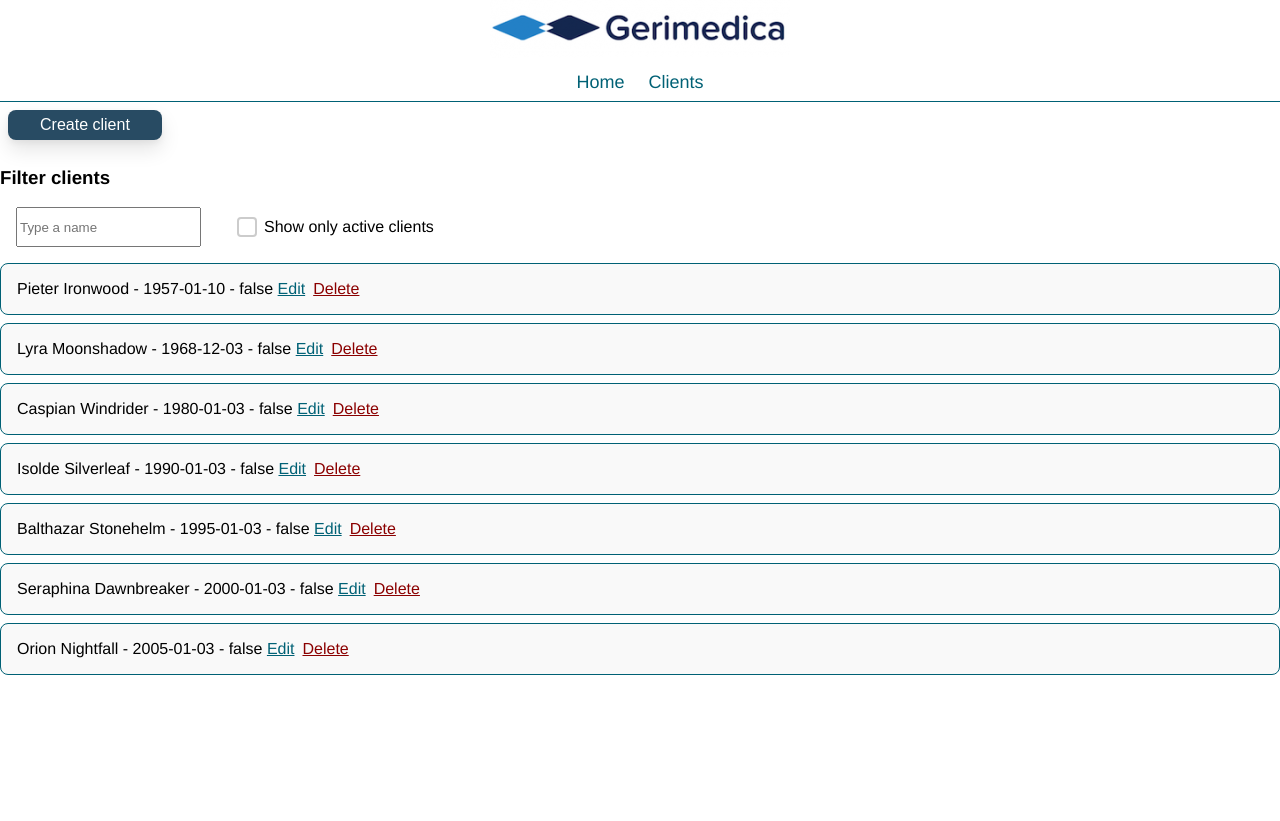
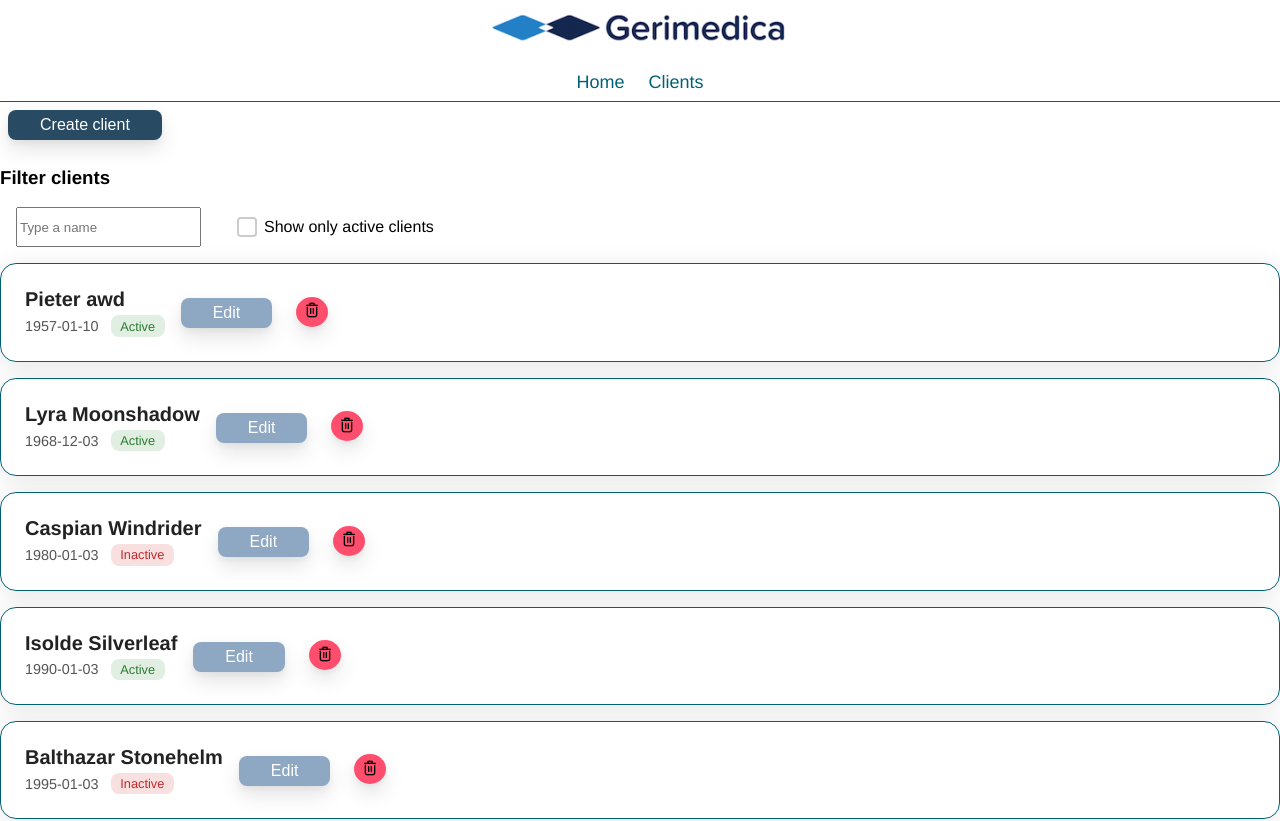
Before and after one commit to Ayronna/FrontendAngular, an Angular app: page /clients in a window 1280 px wide. Shown: the top 821 px of the page. Before the commit the page ends 800 px from the top, so only its background shows below. Built offline with nearby package versions, Linux system fonts and the light colour scheme; data requests are answered from the project's data file.

Commit message:
Active state and Validation
Fixes displaying if a client is active or not.
Added validation to Edit Client.
Also added some styling to the client list.

```diff
--- a/database/db.json
+++ b/database/db.json
@@ -3,9 +3,9 @@
     {
       "id": "2",
       "firstName": "Pieter",
-      "lastName": "Ironwood",
+      "lastName": "awd",
       "birthdate": "1957-01-10",
-      "isActive": false
+      "isActive": true
     },
     {
       "id": "3",
--- a/src/app/clients.component.ts
+++ b/src/app/clients.component.ts
@@ -19,7 +19,6 @@ import { debounceTime, distinctUntilChanged } from "rxjs/operators";
     ></new-client-form>
 
     <div class="clients">
-      <!-- use the new standalone filter component -->
       <client-filter
         [filterText]="filterText"
         [filterActive]="filterActive"
@@ -27,30 +26,12 @@ import { debounceTime, distinctUntilChanged } from "rxjs/operators";
         (activeChange)="onActiveChanged($event)"
       ></client-filter>
 
-      <div class="client-card" *ngFor="let client of filteredClients">
-        <div *ngIf="editingClientId !== client.id">
-          <span>
-            {{ client.firstName }} {{ client.lastName }} -
-            {{ client.birthdate }} - {{ client.isActive }}
-          </span>
-          <span>
-            <a (click)="startEdit(client)" style="cursor:pointer">Edit</a>
-            <a (click)="deleteClient(client)" style="padding-left: 8px; cursor:pointer; color:darkred">Delete</a>
-          </span>
-        </div>
-
-        <div *ngIf="editingClientId === client.id" style="display:flex; gap:8px; align-items:center; flex-wrap:wrap">
-          <input type="text" [(ngModel)]="editClientCopy.firstName" />
-          <input type="text" [(ngModel)]="editClientCopy.lastName" />
-          <input type="date" [(ngModel)]="editClientCopy.birthdate" />
-          <label style="display:flex; align-items:center; gap:8px">
-            <input type="checkbox" [(ngModel)]="editClientCopy.isActive" />
-            Active
-          </label>
-          <button (click)="saveEdit()">Save</button>
-          <button (click)="cancelEdit()" style="margin-left:4px">Cancel</button>
-        </div>
-      </div>
+      <client-card
+        *ngFor="let client of filteredClients"
+        [client]="client"
+        (save)="handleSave($event)"
+        (remove)="deleteClient($event)"
+      ></client-card>
     </div>
   `,
   standalone: false,
@@ -68,9 +49,6 @@ export class ClientsComponent {
   filteredClients: any[] = [];
   filterText: string = "";
   filterActive: boolean = false;
-
-  editingClientId: number | null = null;
-  editClientCopy: any = {};
 
   clientService;
 
@@ -95,7 +73,7 @@ export class ClientsComponent {
           ? data.map((c: any) => ({
               ...c,
               id: c.id != null && !isNaN(Number(c.id)) ? Number(c.id) : c.id,
-              isActive: c.isActive === true,
+              isActive: this.parseBoolean(c.isActive),
             }))
           : [];
 
@@ -108,6 +86,11 @@ export class ClientsComponent {
         this.filteredClients = [];
       }
     );
+  }
+
+  private parseBoolean(value: any): boolean {
+    if (value === true || value === "true" || value === 1 || value === "1") return true;
+    return false;
   }
 
   private applyLocalNameFilter(name: string) {
@@ -139,27 +122,15 @@ export class ClientsComponent {
     });
   }
 
-  startEdit(client: any) {
-    this.editingClientId = client.id;
-    this.editClientCopy = { ...client };
-  }
-
-  saveEdit() {
-    if (this.editingClientId == null) return;
-    this.clientService.updateClient(this.editingClientId, this.editClientCopy).subscribe(() => {
-      this.editingClientId = null;
-      this.editClientCopy = {};
+  handleSave(updatedClient: any) {
+    if (!updatedClient || updatedClient.id == null) return;
+    this.clientService.updateClient(updatedClient.id, updatedClient).subscribe(() => {
       this.loadFromServer();
     });
   }
 
-  cancelEdit() {
-    this.editingClientId = null;
-    this.editClientCopy = {};
-  }
-
   deleteClient(client: any) {
-    if (!confirm(`Delete client ${client.firstName} ${client.lastName}?`)) return;
+    if (!client || client.id == null) return;
     this.clientService.deleteClient(client.id).subscribe(() => {
       this.loadFromServer();
     });
--- /dev/null
+++ b/src/app/molecules/client-card.component.ts
@@ -0,0 +1,142 @@
+import { Component, Input, Output, EventEmitter } from '@angular/core';
+import { CommonModule } from '@angular/common';
+import { FormsModule, NgForm } from '@angular/forms';
+import { ButtonComponent } from '../atoms/button.component';
+import {
+    showErrors as showErrorsHelper,
+    hasError as hasErrorHelper,
+    validationMessages,
+} from '../shared/validation-helpers';
+
+@Component({
+    selector: 'client-card',
+    standalone: true,
+    imports: [CommonModule, FormsModule, ButtonComponent],
+    template: `
+<div class="client-card">
+  <ng-container *ngIf="!editing; else editTemplate">
+    <div class="client-view">
+      <div class="client-info">
+        <div class="client-name">{{ client.firstName }} {{ client.lastName }}</div>
+        <div class="client-meta">
+          <span>{{ client.birthdate }}</span>
+          <span class="status" [class.active]="client.isActive" [class.inactive]="!client.isActive">
+            {{ client.isActive ? 'Active' : 'Inactive' }}
+          </span>
+        </div>
+      </div>
+
+      <div class="client-actions">
+        <app-button type="button" variant="secondary" (clicked)="startEdit()">Edit</app-button>
+        <app-button type="button" variant="delete" (clicked)="confirmDelete()"></app-button>
+      </div>
+    </div>
+  </ng-container>
+
+  <ng-template #editTemplate>
+    <form #editForm="ngForm" (ngSubmit)="handleSave(editForm)" class="client-edit-form" novalidate>
+      <div class="client-edit">
+        <ng-container *ngFor="let field of fields">
+          <div class="field">
+            <label [for]="field.name">{{ field.placeholder }}</label>
+            <input
+              [id]="field.name"
+              [name]="field.name"
+              [type]="field.type || 'text'"
+              [placeholder]="field.placeholder"
+              [(ngModel)]="editCopy[field.name]"
+              required
+              [attr.max]="field.type === 'date' ? maxDate : null"
+              #ctrl="ngModel"
+            />
+            <div class="error"
+              *ngIf="showErrors(ctrl, submitted) ||
+                     (submitted && field.name === 'birthdate' && isBirthdateInFuture(editCopy.birthdate))">
+              <div *ngIf="hasError(ctrl, 'required')">
+                {{ getValidationMessage(field.name, 'required') }}
+              </div>
+              <div *ngIf="field.name === 'birthdate' && isBirthdateInFuture(editCopy.birthdate)">
+                {{ futureDateMessage }}
+              </div>
+            </div>
+          </div>
+        </ng-container>
+
+        <label class="active-label">
+          <input type="checkbox" [(ngModel)]="editCopy.isActive" name="isActive" />
+          Active
+        </label>
+
+        <div class="actions">
+          <app-button type="submit" variant="edit">Save</app-button>
+          <app-button type="button" variant="secondary" (clicked)="cancelEdit()">Cancel</app-button>
+        </div>
+      </div>
+    </form>
+  </ng-template>
+</div>
+  `,
+})
+export class ClientCardComponent {
+    showErrors = showErrorsHelper;
+    hasError = hasErrorHelper;
+
+    @Input() client: any = {};
+    @Output() save = new EventEmitter<any>();
+    @Output() remove = new EventEmitter<any>();
+
+    editing = false;
+    editCopy: any = {};
+    submitted = false;
+
+    readonly maxDate = new Date().toISOString().split('T')[0];
+    readonly futureDateMessage = 'Birthdate cannot be in the future.';
+
+    fields = [
+        { name: 'firstName', placeholder: 'First name' },
+        { name: 'lastName', placeholder: 'Last name' },
+        { name: 'birthdate', placeholder: 'Birthdate', type: 'date' },
+    ];
+
+    startEdit() {
+        this.editing = true;
+        this.editCopy = { ...this.client };
+        this.submitted = false;
+    }
+
+    handleSave(form?: NgForm) {
+        this.submitted = true;
+        if (!form?.valid || this.isBirthdateInFuture(this.editCopy.birthdate)) return;
+        this.save.emit(this.editCopy);
+        this.resetEditState();
+    }
+
+    cancelEdit() {
+        this.resetEditState();
+    }
+
+    confirmDelete() {
+        if (confirm(`Delete client ${this.client.firstName} ${this.client.lastName}?`)) {
+            this.remove.emit(this.client);
+        }
+    }
+
+    isBirthdateInFuture(birthdate?: string): boolean {
+        if (!birthdate) return false;
+        const b = new Date(birthdate);
+        const today = new Date();
+        b.setHours(0, 0, 0, 0);
+        today.setHours(0, 0, 0, 0);
+        return b > today;
+    }
+
+    getValidationMessage(controlName: string, errorKey: string): string {
+        return validationMessages[controlName]?.[errorKey] ?? '';
+    }
+
+    private resetEditState() {
+        this.editing = false;
+        this.editCopy = {};
+        this.submitted = false;
+    }
+}
--- a/src/app/shared/shared.module.ts
+++ b/src/app/shared/shared.module.ts
@@ -5,6 +5,7 @@ import { FormsModule } from '@angular/forms';
 import { ButtonComponent } from '../atoms/button.component';
 import { NewClientFormComponent } from '../organisms/new-client-form.component';
 import { ClientFilterComponent } from '../organisms/client-filter.component';
+import { ClientCardComponent } from '../molecules/client-card.component';
 
 @NgModule({
   // Standalone components must NOT be declared in an NgModule.
@@ -16,6 +17,7 @@ import { ClientFilterComponent } from '../organisms/client-filter.component';
     ButtonComponent, // import standalone component
     NewClientFormComponent,
     ClientFilterComponent,
+    ClientCardComponent,
   ],
   exports: [
     CommonModule,
@@ -23,6 +25,7 @@ import { ClientFilterComponent } from '../organisms/client-filter.component';
     ButtonComponent, // re-export for consumers of SharedModule
     NewClientFormComponent,
     ClientFilterComponent,
+    ClientCardComponent,
   ],
 })
 export class SharedModule {}
--- a/src/styles.scss
+++ b/src/styles.scss
@@ -51,6 +51,7 @@ a {
 @import 'styles/atoms/button-component.scss';
 
 // Import Molecules
+@import 'styles/molecules/client-card.scss';
 
 // Import Organisms
 @import 'styles/organisms/client-filter.scss';
--- a/src/styles/atoms/button-component.scss
+++ b/src/styles/atoms/button-component.scss
@@ -69,8 +69,8 @@
 
 .app-button--delete {
     align-items: center;
-    background-color: grey;
-    border-radius: 8px;
+    background-color: #ff4d6d;
+    border-radius:50%;
     border-width: 0;
     box-shadow: 0 10px 20px rgba(0, 0, 0, .1),0 3px 6px rgba(0, 0, 0, .05);
     box-sizing: border-box;
@@ -82,7 +82,18 @@
     margin: .5rem;
     outline: none;
     overflow: hidden;
-    padding: 0 32px;
+    padding: 0 8px;
     text-align: center;
     cursor: pointer;
+
+    &::before {
+        content: "";
+        display: inline-block;
+        width: 16px;
+        height: 16px;
+        background-image: url("/deleteIcon.png");
+        background-size: contain;
+        background-repeat: no-repeat;
+        background-position: center;
+    }
 }
--- /dev/null
+++ b/src/styles/molecules/client-card.scss
@@ -0,0 +1,130 @@
+.client-card {
+    background: rgba(255, 255, 255, 0.8);
+    backdrop-filter: blur(8px);
+    border-radius: 16px;
+    box-shadow: 0 4px 24px rgba(0, 0, 0, 0.1);
+    padding: 1.5rem;
+    margin: 1rem 0;
+    transition: all 0.25s ease;
+}
+
+.client-card:hover {
+    transform: translateY(-2px);
+    box-shadow: 0 6px 28px rgba(0, 0, 0, 0.15);
+}
+
+.client-view {
+    display: flex;
+    justify-content: space-between;
+    align-items: center;
+}
+
+.client-info {
+    display: flex;
+    flex-direction: column;
+    gap: 4px;
+}
+
+.client-name {
+    font-size: 1.25rem;
+    font-weight: 600;
+    color: #222;
+}
+
+.client-meta {
+    font-size: 0.9rem;
+    color: #555;
+    display: flex;
+    gap: 0.75rem;
+    align-items: center;
+}
+
+.status {
+    padding: 0.2rem 0.6rem;
+    border-radius: 8px;
+    font-size: 0.8rem;
+    font-weight: 500;
+    transition: all 0.2s ease;
+}
+
+.status.active {
+    background-color: rgba(56, 142, 60, 0.15);
+    color: #2e7d32;
+}
+
+.status.inactive {
+    background-color: rgba(211, 47, 47, 0.15);
+    color: #c62828;
+}
+
+.client-actions app-button {
+    margin-left: 8px;
+}
+
+.client-edit-form {
+    margin-top: 0.75rem;
+}
+
+.client-edit {
+    display: flex;
+    flex-wrap: wrap;
+    gap: 1rem;
+    align-items: flex-end;
+}
+
+.field {
+    display: flex;
+    flex-direction: column;
+    min-width: 180px;
+}
+
+.field label {
+    font-size: 0.85rem;
+    font-weight: 500;
+    color: #444;
+    margin-bottom: 4px;
+}
+
+.field input {
+    padding: 0.5rem 0.75rem;
+    border: 1.5px solid #ccc;
+    border-radius: 8px;
+    font-size: 0.95rem;
+    transition: border-color 0.2s ease, box-shadow 0.2s ease;
+}
+
+.field input:focus {
+    border-color: #0077ff;
+    box-shadow: 0 0 0 3px rgba(0, 119, 255, 0.15);
+    outline: none;
+}
+
+.error {
+    color: #d32f2f;
+    font-size: 0.8rem;
+    margin-top: 2px;
+    transition: opacity 0.3s ease;
+}
+
+.active-label {
+    display: flex;
+    align-items: center;
+    gap: 6px;
+    font-weight: 500;
+    color: #333;
+}
+
+.actions {
+    display: flex;
+    gap: 0.5rem;
+    margin-left: auto;
+}
+
+.actions app-button {
+    border-radius: 10px;
+    transition: transform 0.2s ease;
+}
+
+.actions app-button:hover {
+    transform: translateY(-1px);
+}
```
Also changed, not shown: public/deleteIcon.png (added), 1 other file (tests, documents, lock files or other folders).
